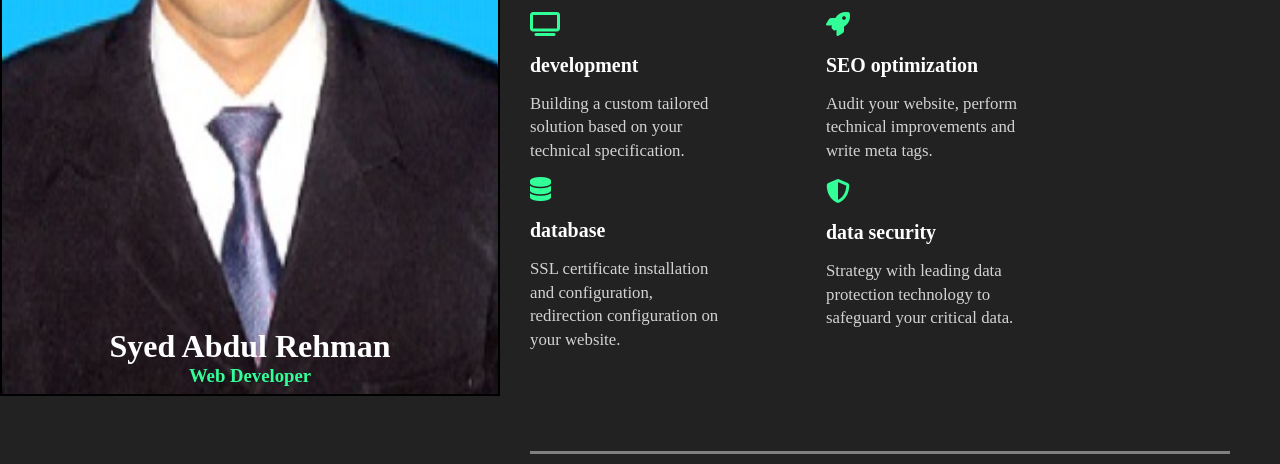
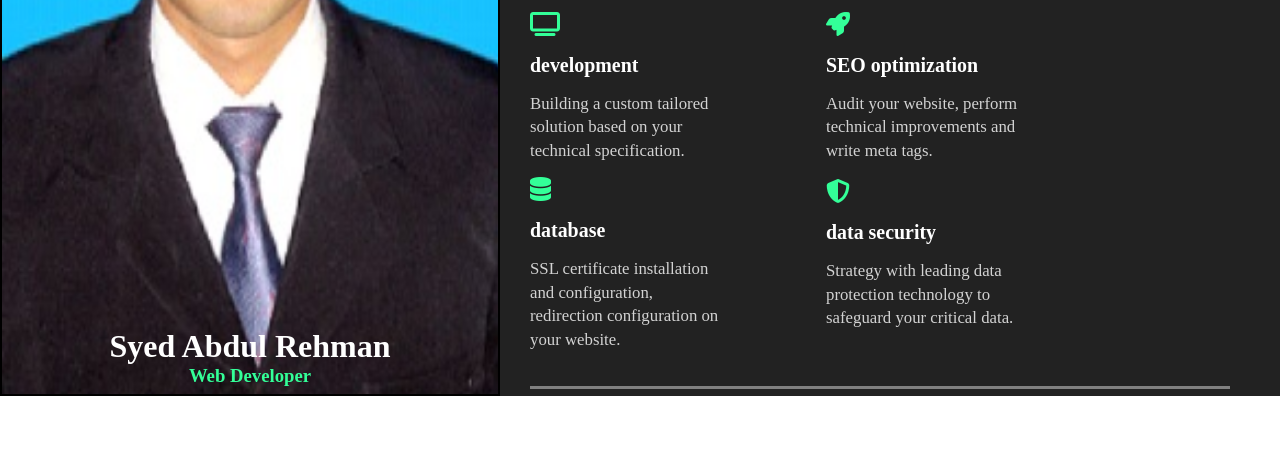
Before and after one commit to syed-abdulrehman/abdul-rehman.github.io, a plain HTML site: page index.html in a window 1280 px wide. Shown: the part 404-868 px from the top of the page. After the commit the page ends 800 px from the top, so only its background shows below. Drawn offline with Linux system fonts and the light colour scheme.

Commit message:
final commmit

```diff
--- a/styles/styles.css
+++ b/styles/styles.css
@@ -20,7 +20,8 @@
   .abc p {font-size: 0.7em;}
   .clear {clear:both;}
 
-.services{width:100%;  border-top:3px solid gray;  border-bottom:3px solid gray; margin-top: 50px; padding-top: 20px; padding-bottom: 100px; margin-bottom: 10px;}
+.services{width:100%;  border-top:3px solid gray;  border-bottom:3px solid gray; margin-top: 50px; padding-top: 20px;
+ padding-bottom: 35px; margin-bottom: 2px;}
 
 .services-left {width:28%; float: left; text-align: left;}
 
```
